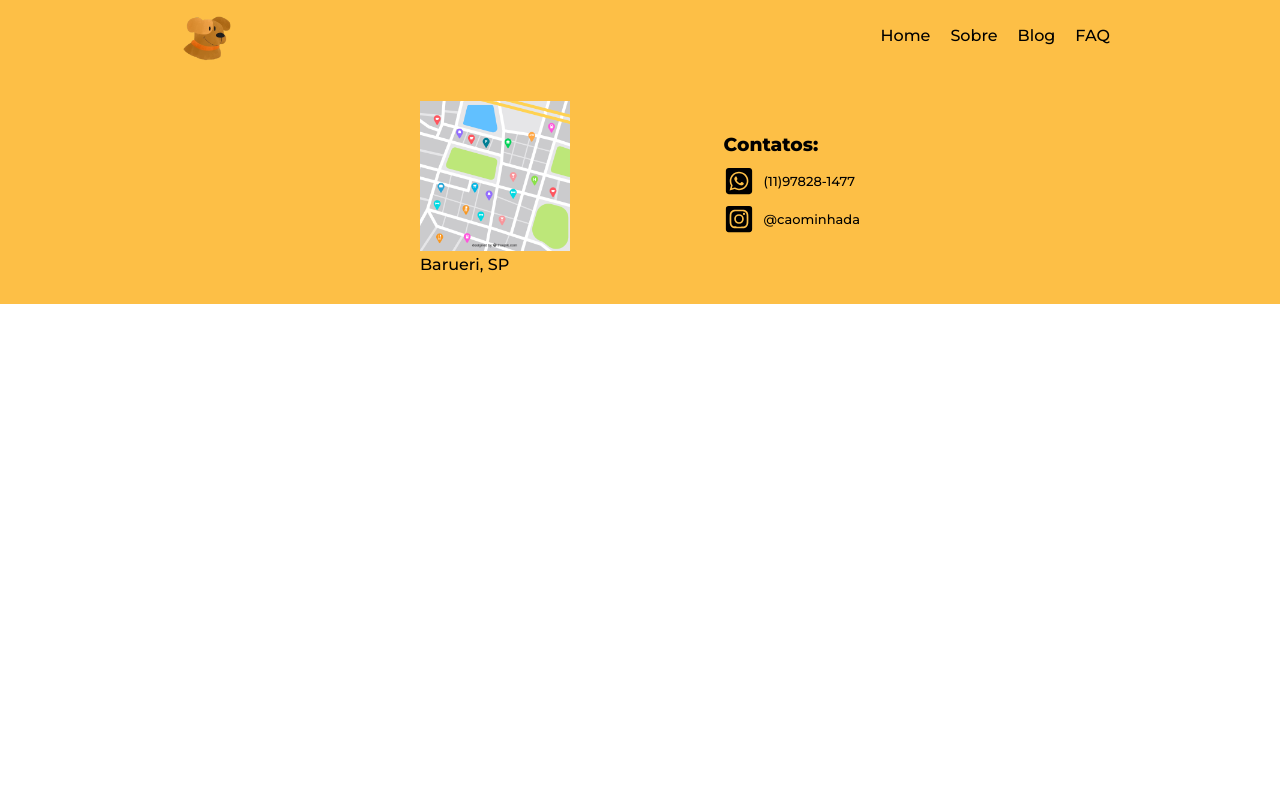
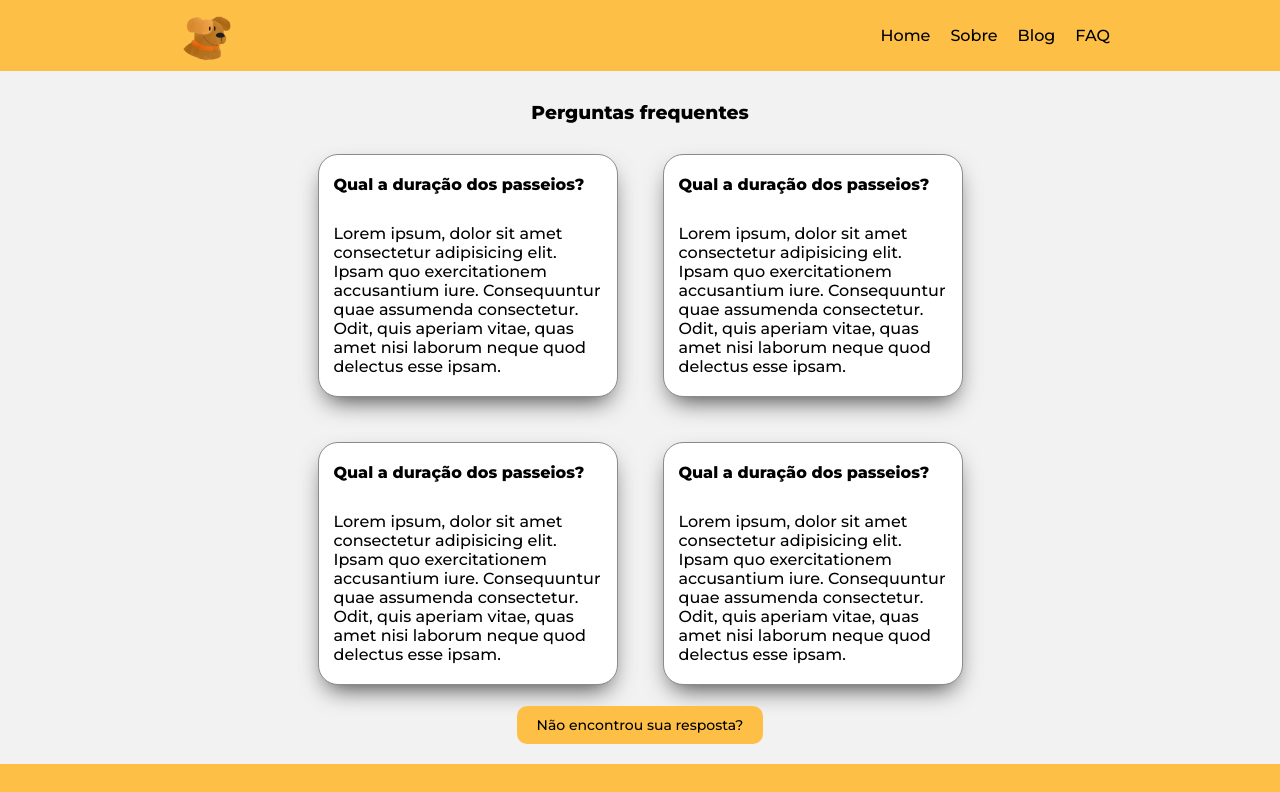
Before and after one commit to LuTymos/Caominhada, a React (Vite) app: page /faq in a window 1280 px wide. Shown: the top 792 px of the page. Built offline with nearby package versions, Linux system fonts and the light colour scheme.

Commit message:
Página de FAQ e blog adicionadas

```diff
--- a/src/App.jsx
+++ b/src/App.jsx
@@ -7,6 +7,8 @@ import Header from './components/Header/Header'
 
 import Home from './pages/Home/Home'
 import Sobre from './pages/Sobre/Sobre'
+import Faq from './pages/FAQ/Faq'
+import Blog from './pages/Blog/Blog'
 
 
 function App() {
@@ -19,6 +21,8 @@ function App() {
       <Routes>
       <Route path='/' element={<Home/>} />
       <Route path='/sobre' element={<Sobre/>}/>
+      <Route path='/faq' element={<Faq/>}/>
+      <Route path='/blog' element={<Blog/>}></Route>
       </Routes>
       <Footer/>
       </BrowserRouter>
--- /dev/null
+++ b/src/components/FaqCard/FaqCard.css
@@ -0,0 +1,22 @@
+.FaqCard{
+    width: 300px;
+    /* height: 250px; */
+    padding: 20px 15px;
+
+
+    border-radius: 20px;
+    border: thin solid rgb(139, 139, 139);
+    background-color: white;
+    -webkit-box-shadow: 0px 11px 25px -8px rgba(0, 0, 0, 0.75);
+    -moz-box-shadow: 0px 11px 25px -8px rgba(0, 0, 0, 0.75);
+    box-shadow: 0px 11px 25px -8px rgba(0, 0, 0, 0.75);
+}
+
+.FaqCard .titulo{
+    font-weight: 700;
+    margin-bottom: 30px;
+}
+
+.FaqCard{
+    text-align: left;
+}
--- /dev/null
+++ b/src/components/FaqCard/FaqCard.jsx
@@ -0,0 +1,16 @@
+import './FaqCard.css'
+
+function FaqCard(props) {
+    return (
+        <div className="FaqCard">
+            <p className="titulo">
+                {props.titulo}
+            </p>
+            <p className="duvida">
+                {props.children}
+            </p>
+        </div>
+     );
+}
+
+export default FaqCard;
--- a/src/components/Header/Header.jsx
+++ b/src/components/Header/Header.jsx
@@ -25,10 +25,10 @@ function Header() {
                             <Link className='link' to='/Sobre'>Sobre</Link>
                         </li>
                         <li>
-                            <Link className='link'>Blog</Link>
+                            <Link className='link' to='/blog'>Blog</Link>
                         </li>
                         <li>
-                            <Link className='link'>FAQ</Link>
+                            <Link className='link' to='/faq'>FAQ</Link>
                         </li>
                     </ul>
                 </nav>
--- /dev/null
+++ b/src/pages/Blog/Blog.css
@@ -0,0 +1,15 @@
+.blog{
+    max-width: 1000px;
+    margin: 30px auto;
+    padding: 0 30px;
+    text-align: center;
+    display: flex;
+    flex-direction: column;
+    justify-content: center;
+    align-items: center;
+}
+
+.blog img{
+    width: 50%;
+
+}
--- /dev/null
+++ b/src/pages/Blog/Blog.jsx
@@ -0,0 +1,14 @@
+import './Blog.css'
+
+import img from './img/Processing-cuate.svg'
+
+function Blog() {
+    return (
+        <div className="blog">
+            <img src={img} alt="" />
+            <p>Página em desenvolvimento...</p>
+        </div>
+     );
+}
+
+export default Blog;
--- /dev/null
+++ b/src/pages/FAQ/Faq.css
@@ -0,0 +1,29 @@
+.FAQ{
+    max-width: 1000px;
+    margin: 30px auto;
+    padding: 0 30px;
+    text-align: center;
+}
+
+.FAQ .container{
+    max-width: 1000px;
+    margin: 30px auto;
+    display: flex;
+    align-items: center;
+    gap: 45px;
+    justify-content: center;
+    flex-wrap: wrap;
+}
+
+
+
+.FAQ a{
+    text-decoration: none;
+    color: #000;
+    background-color: #FDBF46;
+    padding: 10px 20px;
+    border-radius: 10px;
+    font-size: 14px;
+    text-align: center;
+
+}
--- /dev/null
+++ b/src/pages/FAQ/Faq.jsx
@@ -0,0 +1,30 @@
+import FaqCard from '../../components/FaqCard/FaqCard';
+import './Faq.css'
+
+function faq() {
+    return (
+        <div className="FAQ">
+                <h3>Perguntas frequentes</h3>
+
+
+            <div className="container">
+                <FaqCard titulo='Qual a duração dos passeios?'>
+                    Lorem ipsum, dolor sit amet consectetur adipisicing elit. Ipsam quo exercitationem accusantium iure. Consequuntur quae assumenda consectetur. Odit, quis aperiam vitae, quas amet nisi laborum neque quod delectus esse ipsam.
+                </FaqCard>
+                <FaqCard titulo='Qual a duração dos passeios?'>
+                    Lorem ipsum, dolor sit amet consectetur adipisicing elit. Ipsam quo exercitationem accusantium iure. Consequuntur quae assumenda consectetur. Odit, quis aperiam vitae, quas amet nisi laborum neque quod delectus esse ipsam.
+                </FaqCard>
+                <FaqCard titulo='Qual a duração dos passeios?'>
+                    Lorem ipsum, dolor sit amet consectetur adipisicing elit. Ipsam quo exercitationem accusantium iure. Consequuntur quae assumenda consectetur. Odit, quis aperiam vitae, quas amet nisi laborum neque quod delectus esse ipsam.
+                </FaqCard>
+                <FaqCard titulo='Qual a duração dos passeios?'>
+                    Lorem ipsum, dolor sit amet consectetur adipisicing elit. Ipsam quo exercitationem accusantium iure. Consequuntur quae assumenda consectetur. Odit, quis aperiam vitae, quas amet nisi laborum neque quod delectus esse ipsam.
+                </FaqCard>
+
+            </div>
+            <a href="#"> Não encontrou sua resposta?</a>
+        </div>
+     );
+}
+
+export default faq;
```
Also changed, not shown: src/components/equipeCard/EquipeCard.css (line endings or trailing spaces), src/pages/Blog/img/Processing-cuate.svg (added).
